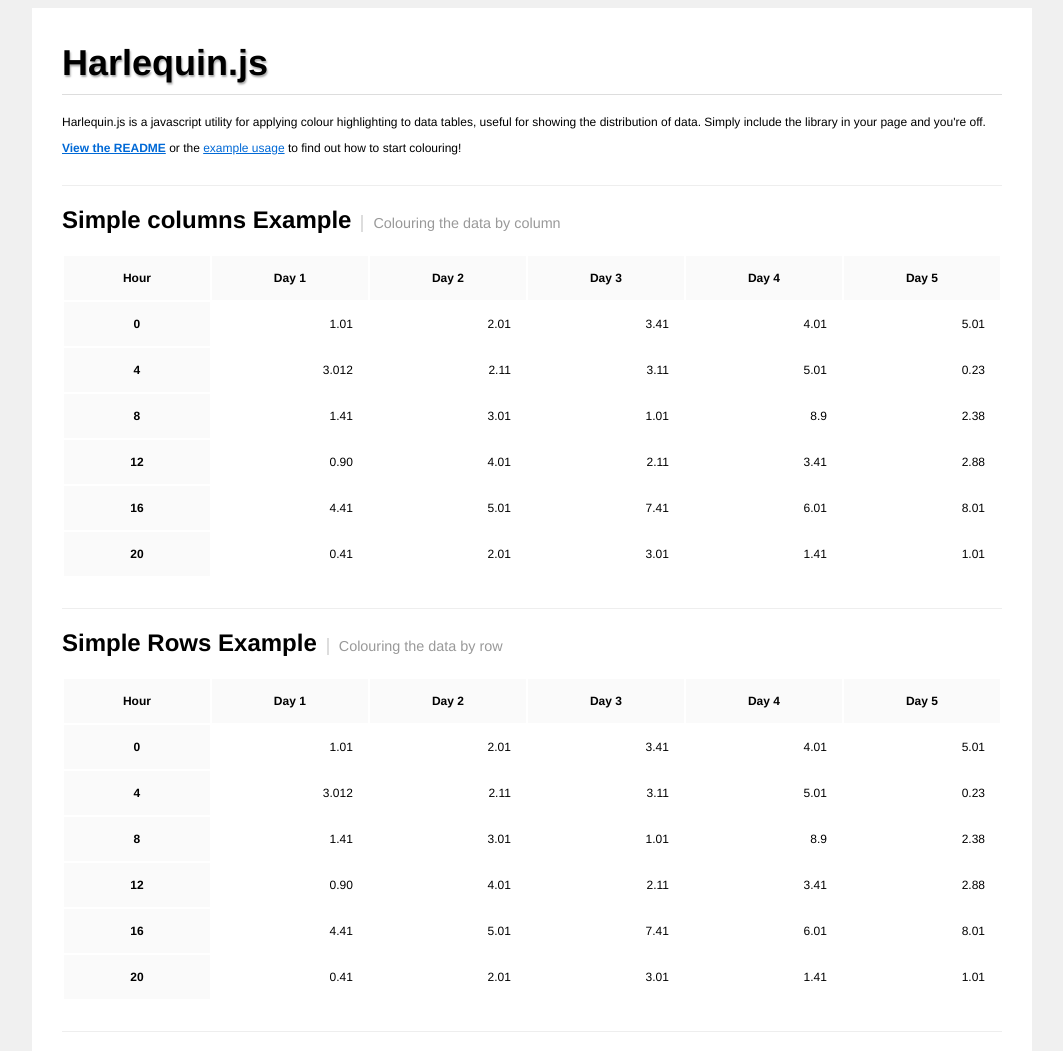
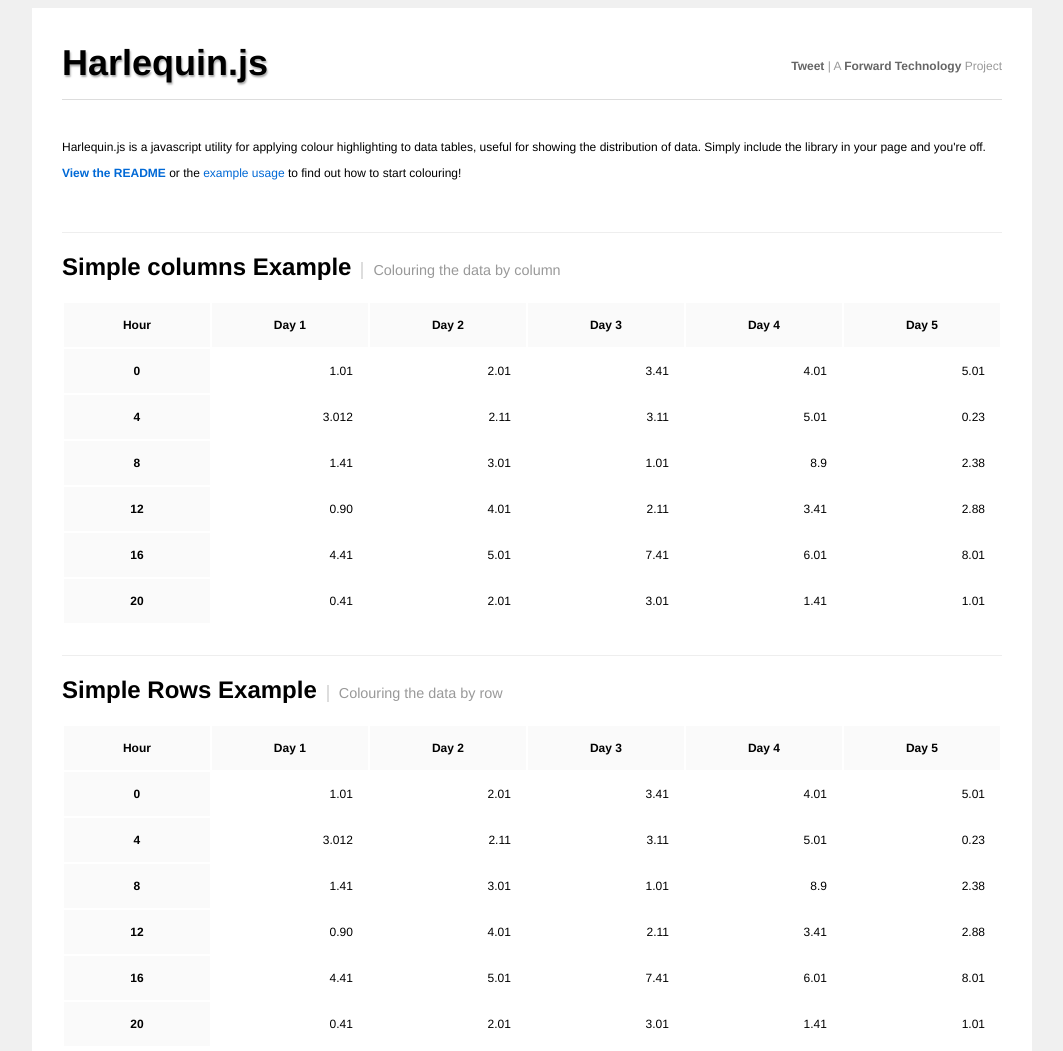
Before and after one commit to forward/harlequin, a plain HTML site: page index.html in a window 1280 px wide. Shown: the top 1051 px of the page, without its empty margins (108-1171 px from the left). Drawn offline with nearby package versions, Linux system fonts and the light colour scheme.

Commit message:
Bump some tweet love

```diff
--- a/example.css
+++ b/example.css
@@ -13,6 +13,10 @@
   text-align: left;
   padding: 10px 30px 30px;
   clear: both;
+}
+
+#info {
+  padding-bottom: 10px;
 }
 
 table {
@@ -43,12 +47,26 @@
 }
 
 
+
+
 h1 {
-  padding-bottom: 10px;
+  padding-bottom: 15px;
   border-bottom: 1px solid #ddd;
-  margin-bottom: 20px;
+  margin-bottom: 40px;
   font-size: 3em;
   text-shadow: 1px 2px 2px #aaa;
+}
+
+p.right {
+  float: right;
+  color: #999;
+  padding-top: 5px;
+}
+
+p.right a {
+  font-weight: bold;
+  color: #666;
+  text-decoration: none;
 }
 
 h2 {
@@ -71,4 +89,9 @@
 
 a, a:visited {
   color: #0069D6;
+  text-decoration: none;
 }
+
+a:hover, p.right a:hover {
+  text-decoration: underline;
+}
--- a/index.html
+++ b/index.html
@@ -10,6 +10,11 @@
   <body>
     <div class="container">
       <header>
+         <p class="right">
+            <a href="https://twitter.com/share" class="twitter-share-button" data-count="horizontal" data-via="forwardtek">Tweet</a><script type="text/javascript" src="//platform.twitter.com/widgets.js"></script>
+            |
+            A <a href="http://forwardtechnology.co.uk" title="">Forward Technology</a> Project
+          </p>
         <h1>Harlequin.js</h1>
         <div id="info">
           <p>
@@ -17,6 +22,7 @@
             the distribution of data. Simply include the library in your page and you're off.
           </p>
           <p><a href="http://github.com/redroot/harlequin"><strong>View the README</strong></a> or the <a href="https://raw.github.com/forward/harlequin/master/example.js">example usage</a> to find out how to start colouring!</p>
+
         </div>
       </header>
       <article>
@@ -481,6 +487,7 @@
             </tr>
           </tbody>
         </table>
+        <!--
         <h2>Bar Colouring<small>Using <code>Harlequin.bar</code> instead of <code>.stripe</code> to add a size dimension</small></h2>
         <table id="bar">
           <thead>
@@ -543,7 +550,7 @@
               <td>1.01</td>
             </tr>
           </tbody>
-        </table>
+        </table>-->
       </article>
       <footer>
 
```
